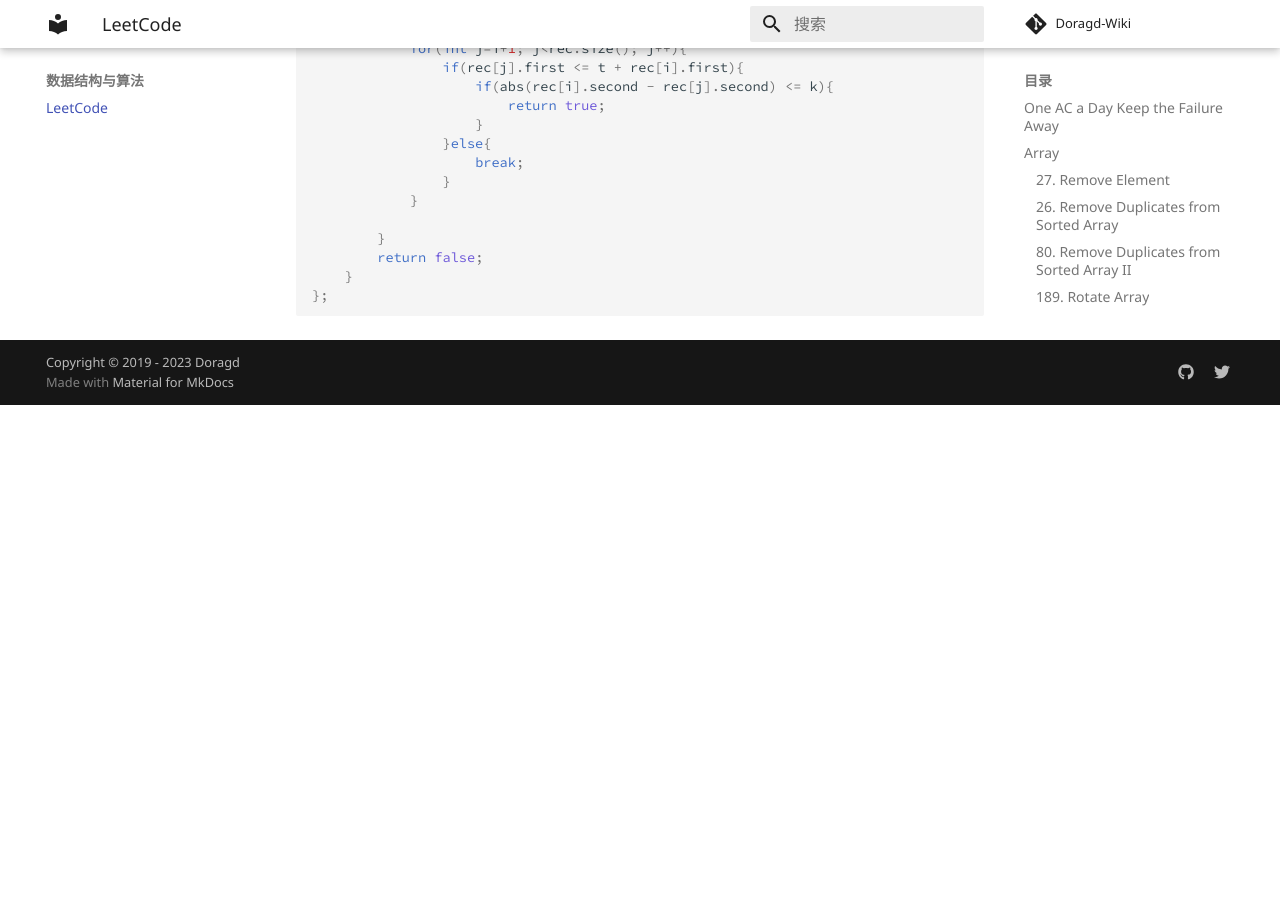
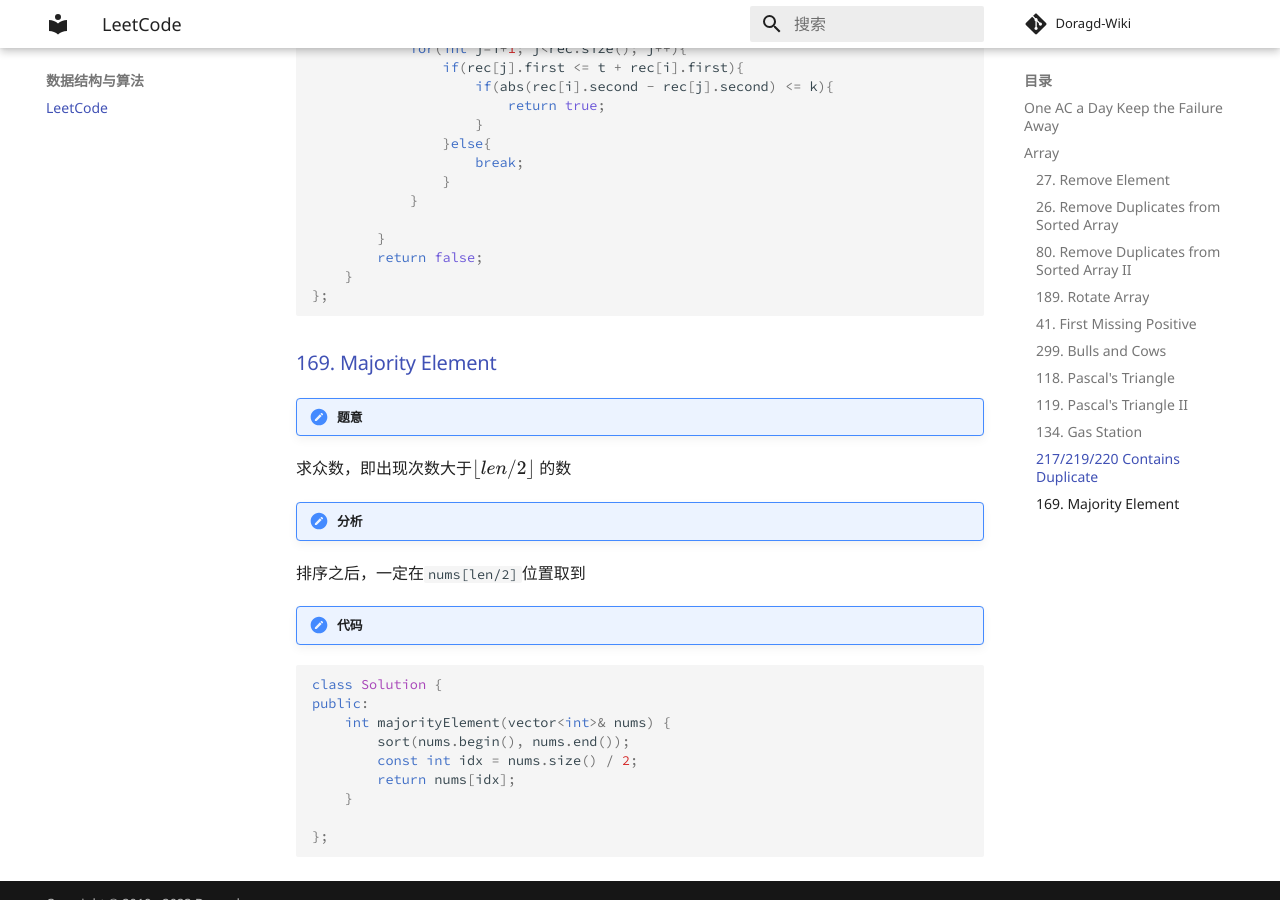
Before and after one commit to Doragd/Notes, an MkDocs documentation site: the page built from docs/acm/leetcode.md, in a window 1280 px wide and 900 px high, scrolled down 10814 px. Built offline with MkDocs 1.6.1 and Material for MkDocs 9.7.7, drawn with Linux system fonts in a browser that asks for light colours; formulas are drawn with MathJax 3; comment, search, counter and statistics services are not loaded; before the commit the page ends 11219 px from its top, so only the background shows below that.

Commit message:
update code

````diff
--- a/docs/acm/leetcode.md
+++ b/docs/acm/leetcode.md
@@ -423,3 +423,27 @@ public:
     }
 };
 ```
+
+### [169. Majority Element](https://leetcode.com/problems/majority-element/)
+
+!!! note "题意"
+
+求众数，即出现次数大于$\lfloor len /2 \rfloor$ 的数
+
+!!! note "分析"
+
+排序之后，一定在`nums[len/2]`位置取到
+
+!!! note "代码"
+
+```c++
+class Solution {
+public:
+    int majorityElement(vector<int>& nums) {
+        sort(nums.begin(), nums.end());
+        const int idx = nums.size() / 2;
+        return nums[idx];
+    }
+
+};
+```
````
